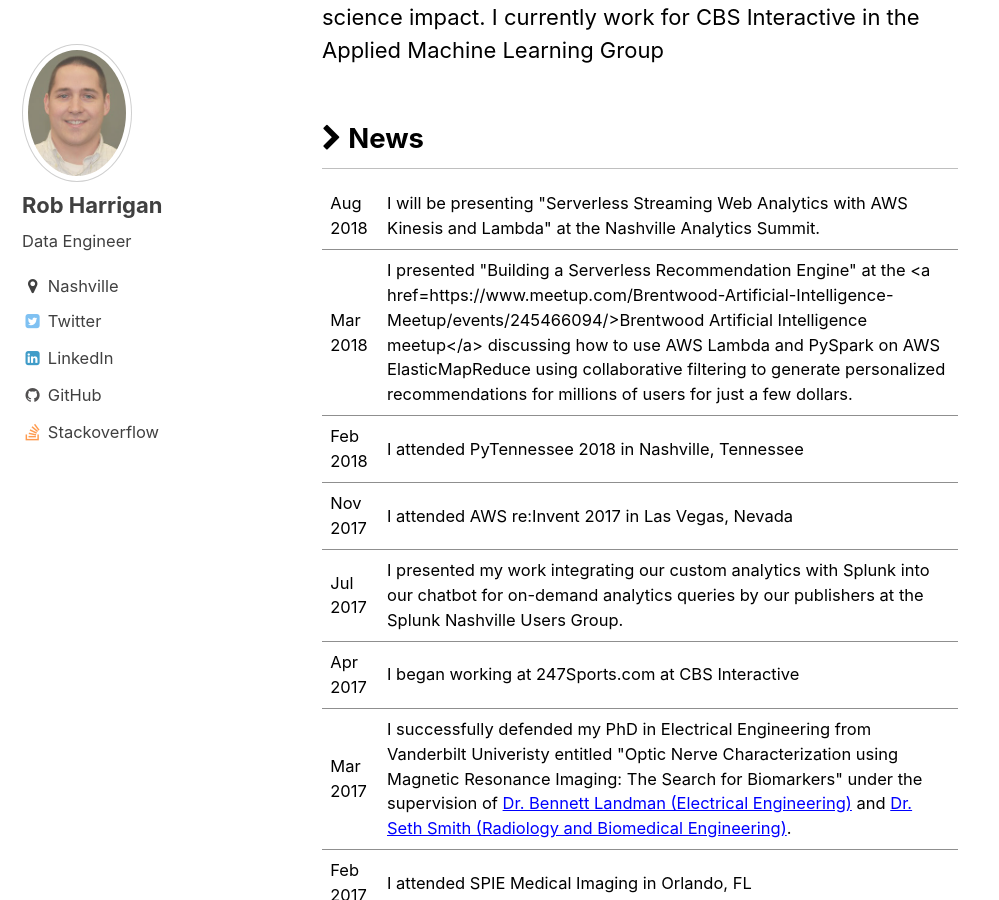
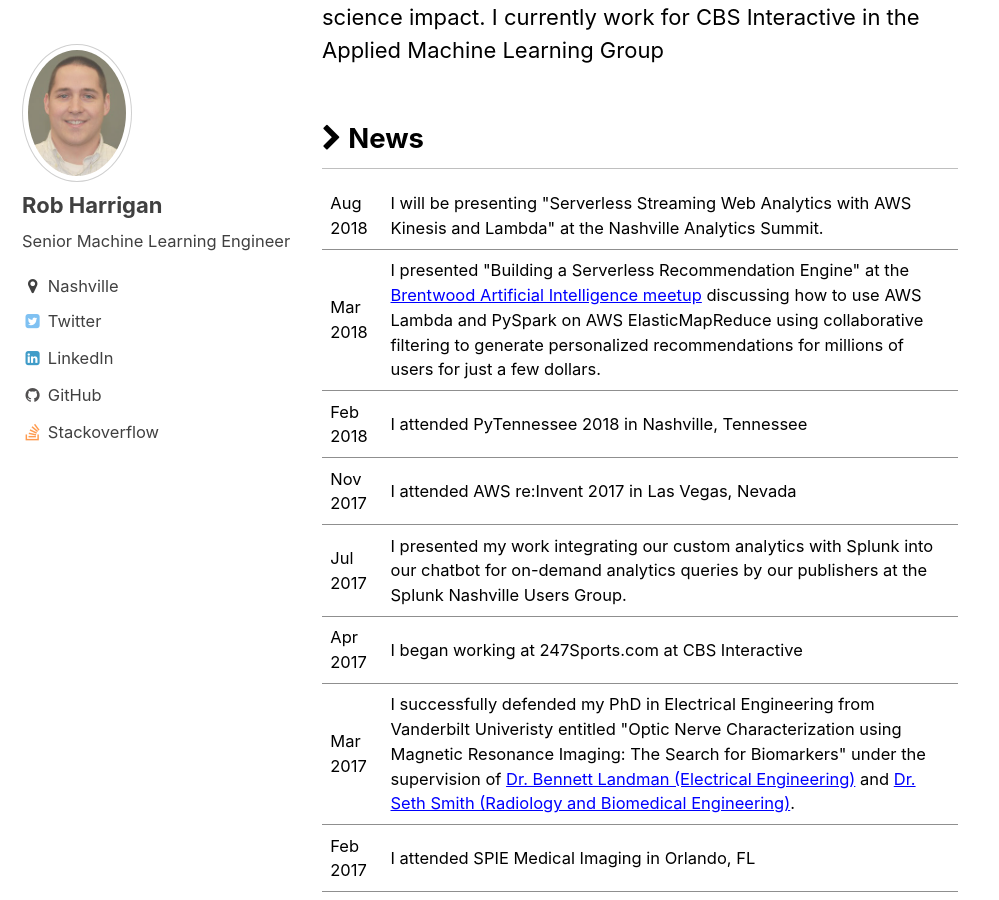
Before and after one commit to Raab70/Raab70.github.io, a Jekyll site: the page built from _pages/about.md, in a window 1280 px wide and 900 px high, scrolled down 360 px. Shown: the whole window, without its empty margins (0-999 px from the left). Built offline with Jekyll 4.4.1, drawn with Linux system fonts in a browser that asks for light colours.

Commit message:
update security vulnerabilities;update title;fix cv typo

```diff
--- a/_config.yml
+++ b/_config.yml
@@ -68,7 +68,7 @@ analytics:
 author:
   name             : "Rob Harrigan"
   avatar           : /assets/images/HARRIGANrob_crop.jpg
-  bio              : "Data Engineer"
+  bio              : "Senior Machine Learning Engineer"
   location         : "Nashville"
   email            :
   uri              :
--- a/_includes/cv.md
+++ b/_includes/cv.md
@@ -9,7 +9,7 @@
 </tr>
 <tr>
   <td class='col-md-3'>Mar 2018</td>
-  <td>I presented "Building a Serverless Recommendation Engine" at the <a href=https://www.meetup.com/Brentwood-Artificial-Intelligence-Meetup/events/245466094/>Brentwood Artificial Intelligence meetup</a> discussing how to use AWS Lambda and PySpark on AWS ElasticMapReduce using collaborative filtering to generate personalized recommendations for millions of users for just a few dollars.</td>
+  <td>I presented "Building a Serverless Recommendation Engine" at the <a href='https://www.meetup.com/Brentwood-Artificial-Intelligence-Meetup/events/245466094/'>Brentwood Artificial Intelligence meetup</a> discussing how to use AWS Lambda and PySpark on AWS ElasticMapReduce using collaborative filtering to generate personalized recommendations for millions of users for just a few dollars.</td>
 </tr>
 <tr>
   <td class='col-md-3'>Feb 2018</td>
```
Also changed, not shown: Gemfile.lock.
